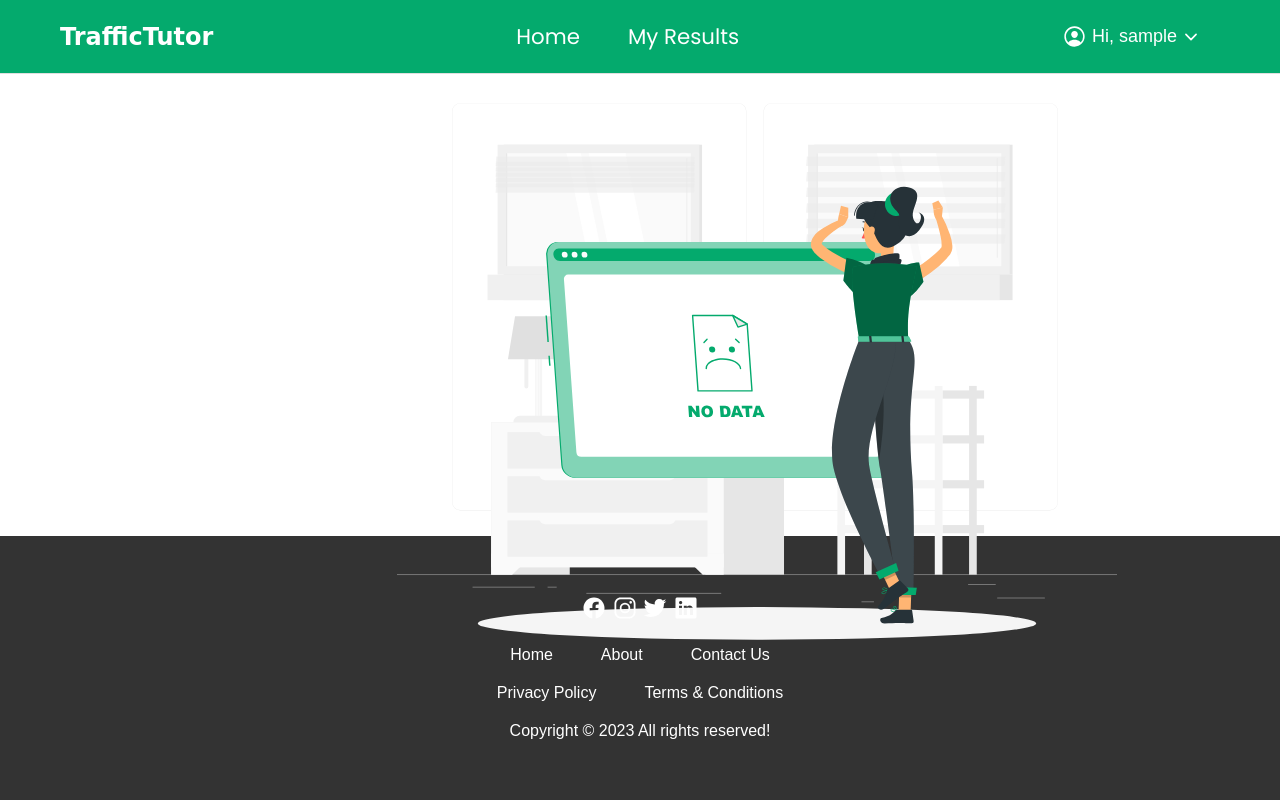
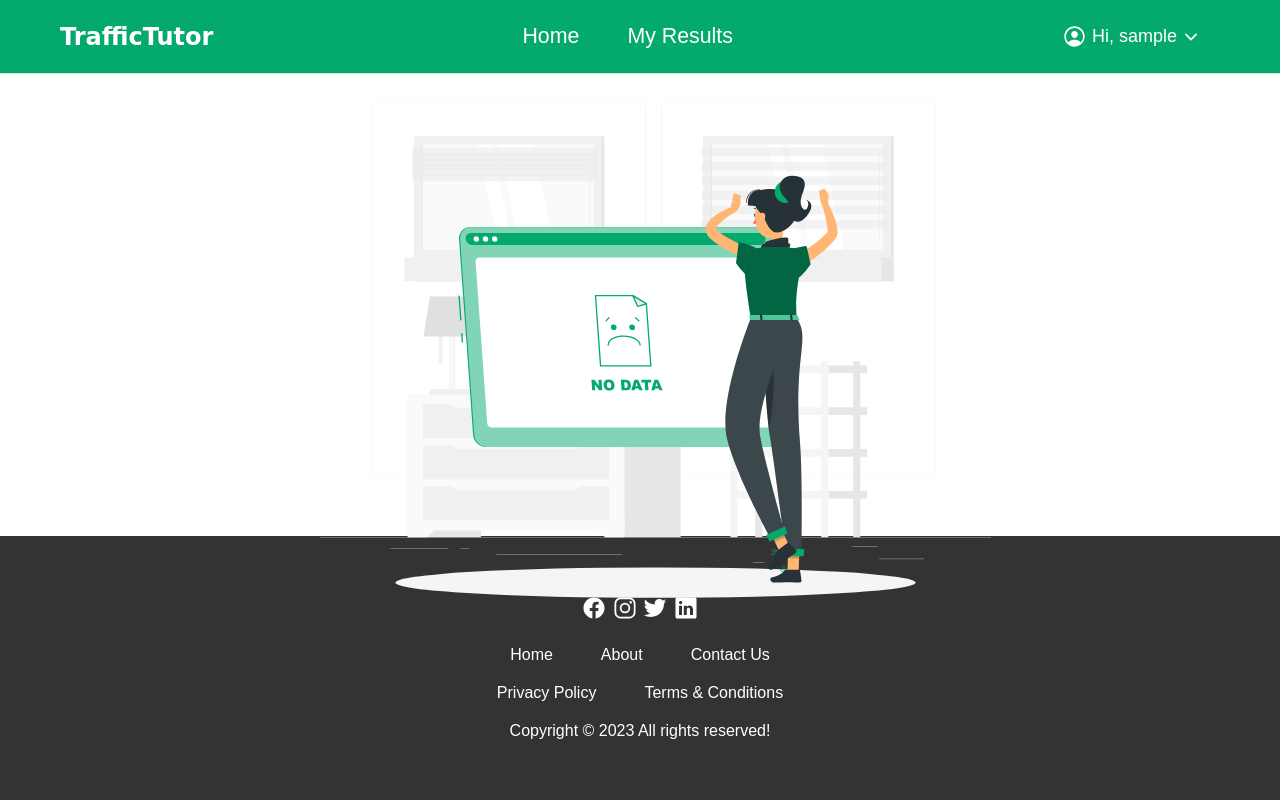
Before and after one commit to ajaystha42/drivingtest-django, a Django app: page /quiz/ in a window 1280 px wide. Run offline with Django 4.2, Linux system fonts and the light colour scheme; the visitor is signed in with stand-in values (Sample User, id 1); data that the repository does not hold is empty; some libraries are stand-ins or nearby versions; some web fonts are replaced.

Commit message:
design update

```diff
--- a/Quiz/static/base.css
+++ b/Quiz/static/base.css
@@ -1,5 +1,4 @@
 @import url("https://fonts.googleapis.com/css2?family=Quintessential&display=swap");
-@import url("https://fonts.googleapis.com/css2?family=DM+Serif+Display&family=Poppins:wght@100;400&display=swap");
 
 * {
   margin: 0;
@@ -43,7 +42,7 @@ body {
   display: flex;
   list-style-type: none;
   gap: 3rem;
-  font-family: Poppins;
+  font-family: Arial, Helvetica, sans-serif;
 }
 .navigation li {
   list-style: none;
@@ -274,12 +273,14 @@ footer h2 {
 }
 @media only screen and (max-width: 1350px) {
   .illustrator-right {
-    background-size: 364px 283px;
+    background-size: 410px 280px;
     top: 26rem;
+    left: -1rem;
   }
+
   .illustrator-left {
-    background-size: 346px 283px;
-    right: -373px;
+    background-size: 406px 272px;
+    right: -334px;
     top: 26rem;
   }
 }
@@ -298,3 +299,12 @@ footer h2 {
     font-size: 16pt;
   }
 }
+@media (max-width: 1800px) and (min-width: 1350px) {
+  .illustrator-right {
+    background-size: 486px 319px;
+  }
+  .illustrator-left {
+    background-size: 513px 309px;
+    right: -242px;
+  }
+}
--- a/Quiz/static/quiz.css
+++ b/Quiz/static/quiz.css
@@ -117,3 +117,34 @@ table tbody tr.active-row {
   font-weight: bold;
   color: #009879;
 }
+@media only screen and (max-width: 1350px) {
+  .no_result_illustrator {
+    width: 643px;
+    left: 25%;
+  }
+}
+@media only screen and (max-width: 1800px) {
+  .no_result_illustrator {
+    width: 671px;
+    left: 30%;
+  }
+}
+@media only screen and (max-width: 1450px) and (min-width: 1250px) {
+  .no_result_illustrator {
+    width: 671px;
+    left: 25%;
+  }
+}
+@media only screen and (max-width: 1200px) and (min-width: 800px) {
+  .no_result_illustrator {
+    width: 671px;
+    left: 20%;
+  }
+}
+@media only screen and (max-width: 2600px) and (min-width: 1850px) {
+  .no_result_illustrator {
+    width: 666px;
+
+    left: 30%;
+  }
+}
```
